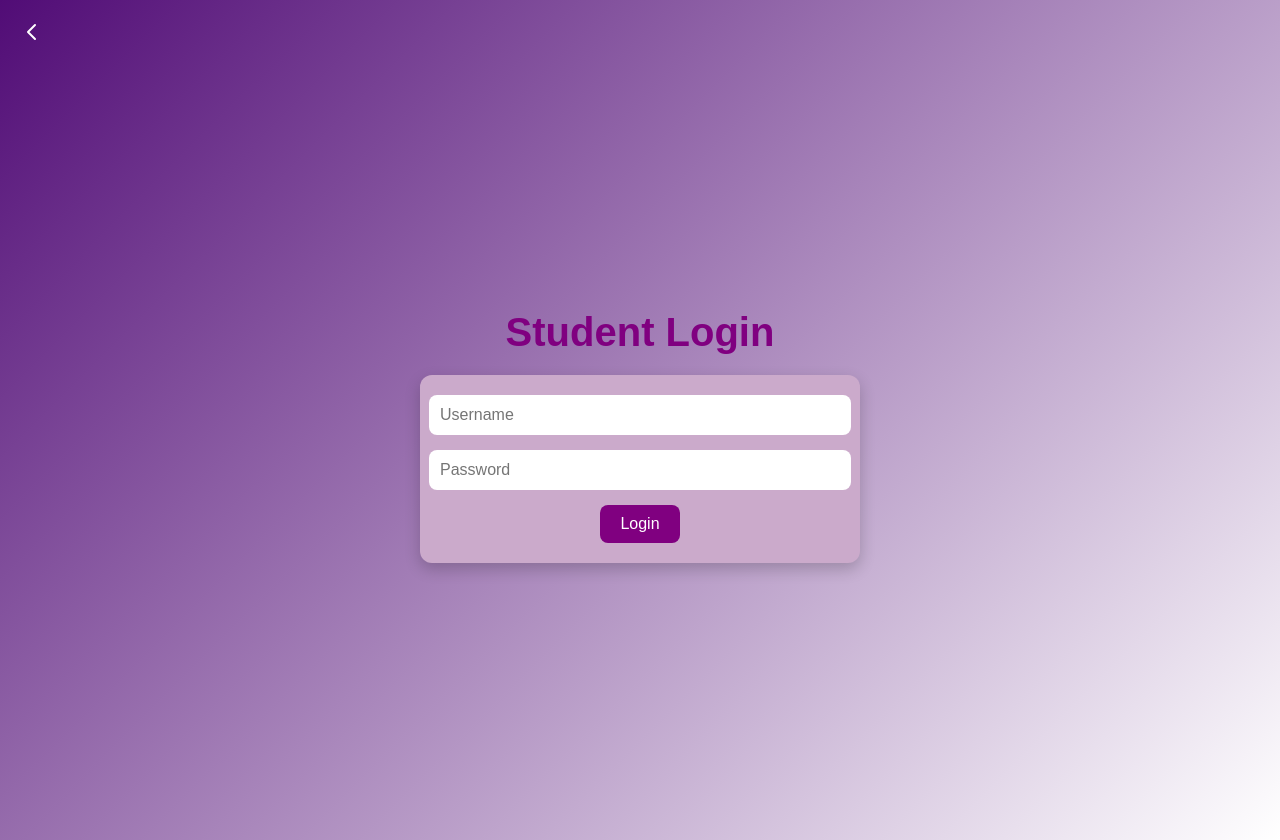
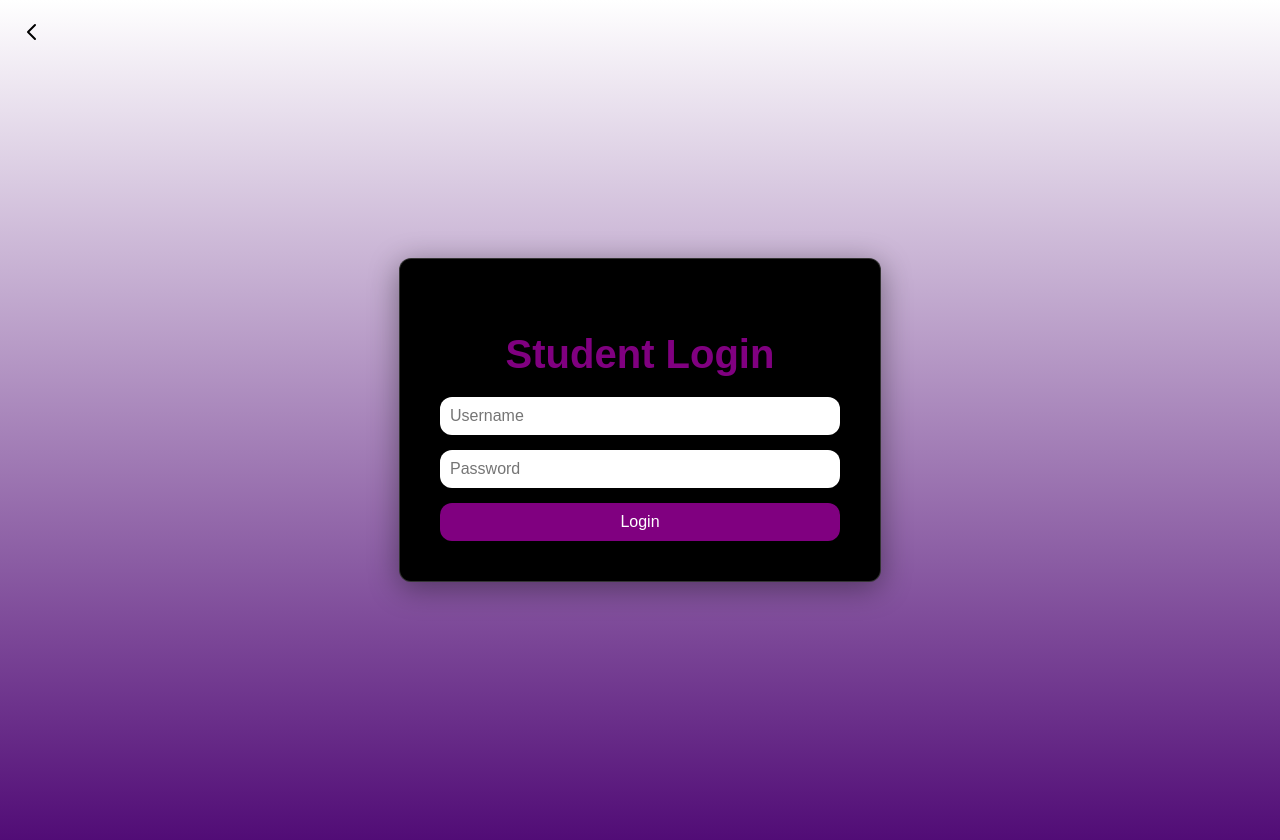
Before and after one commit to betelhemabebe-beep/cs430, a React (Create React App) app in the folder frontend/: page /login/student in a window 1280 px wide. Built offline with nearby package versions, Linux system fonts and the light colour scheme.

Commit message:
Update StudentLogin.js
changed font, buttons and colours

```diff
--- a/frontend/src/components/StudentLogin.js
+++ b/frontend/src/components/StudentLogin.js
@@ -34,6 +34,7 @@ function StudentLogin() {
           <path strokeLinecap="round" strokeLinejoin="round" strokeWidth={2} d="M15 19l-7-7 7-7" />
         </svg>
       </div>
+      <div style={styles.cardCentered}>
       <h2 style={styles.title}>Student Login</h2>
       <form onSubmit={handleSubmit} style={styles.form}>
         <input
@@ -53,6 +54,7 @@ function StudentLogin() {
         />
         <button type="submit" style={styles.button}>Login</button>
       </form>
+      </div>
     </div>
   );
 }
@@ -65,10 +67,10 @@ const styles = {
     flexDirection: 'column',
     justifyContent: 'center',
     alignItems: 'center',
-    background: 'linear-gradient(135deg,#510C76, #ffffff)',
-    fontFamily: 'Arial, sans-serif',
+    background: 'linear-gradient(to top,#510C76, #ffffff)',
+    fontFamily: 'Quincy CF, sans-serif',
     padding: '20px',
-    color: '#fff',
+    color: '#510C76',
   },
   arrowContainer: {
     position: 'absolute',
@@ -79,9 +81,21 @@ const styles = {
   arrowIcon: {
     width: '24px',
     height: '24px',
-    color: '#fff',
+    color: '#000',
   },
-  title: {
+  cardCentered: {
+    border: '1px solid rgba(255, 255, 255, 0.2)',
+    padding: '40px',
+    width: '100%',
+    maxWidth: '400px',
+    borderRadius: '12px',
+    textAlign: 'center',
+    backgroundColor: '#000000',
+    boxShadow: '0 6px 30px rgba(0, 0, 0, 0.4)',
+    transition: 'transform 0.3s ease',
+    cursor: 'pointer',
+  },
+ title: {
     fontSize: '2.5em',
     marginBottom: '20px',
     color: '#800080',
@@ -90,28 +104,20 @@ const styles = {
     display: 'flex',
     flexDirection: 'column',
     gap: '15px',
-    alignItems: 'center',
-    width: '100%',
-    maxWidth: '400px',
-    padding: '20px',
-    backgroundColor: '#cbaacb',
-    borderRadius: '12px',
-    boxShadow: '0 6px 16px rgba(0, 0, 0, 0.2)',
   },
   input: {
     padding: '10px',
-    width: '100%',
-    borderRadius: '8px',
-    border: '1px solid rgba(255, 255, 255, 0.5)',
+    borderRadius: '12px',
+    border: 'none',
     fontSize: '16px',
     outline: 'none',
   },
   button: {
-    padding: '10px 20px',
+    padding: '10px',
     backgroundColor: '#800080',
     color: '#fff',
     border: 'none',
-    borderRadius: '8px',
+    borderRadius: '12px',
     cursor: 'pointer',
     fontSize: '1em',
     transition: 'background-color 0.3s ease',
```
